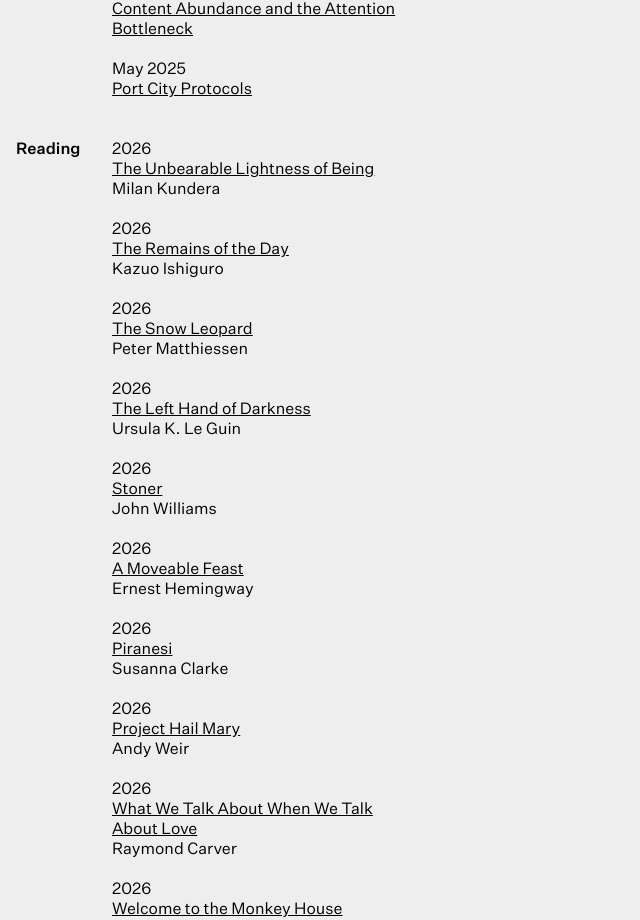
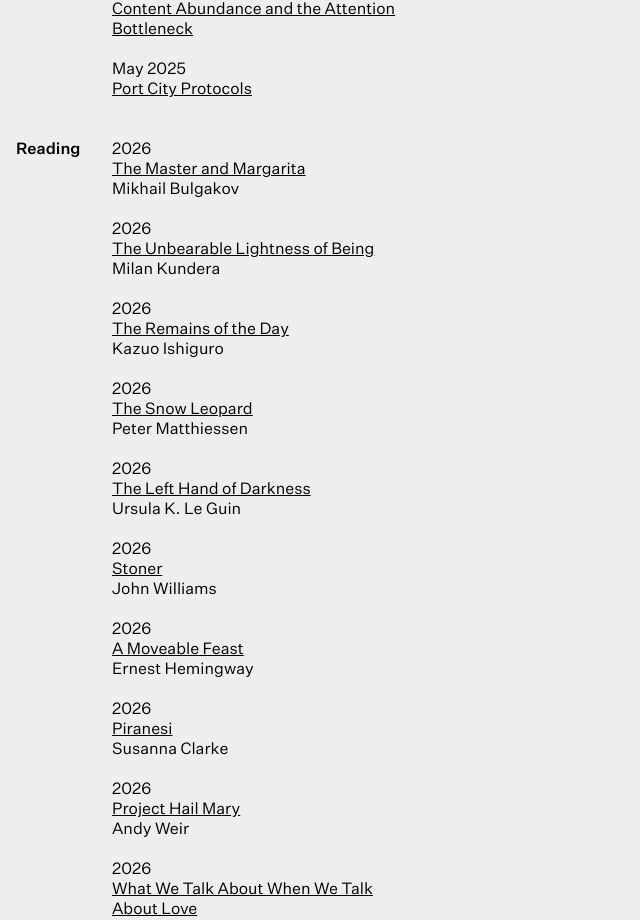
Before and after one commit to tbtstl/tbtstl, a Next.js app: page / in a window 1280 px wide. Shown: the part 898-1818 px from the top of the page, without its empty margins (0-640 px from the left). Built offline with nearby package versions, Linux system fonts and the light colour scheme.

Commit message:
Add Master and Margarita to reading list

```diff
--- a/pages/index.tsx
+++ b/pages/index.tsx
@@ -15,6 +15,13 @@
 }
 
 const BOOKS: Book[] = [
+  {
+    title: 'The Master and Margarita',
+    author: 'Mikhail Bulgakov',
+    rating: '',
+    year: '2026',
+    href: 'https://www.amazon.com/Master-Margarita-Mikhail-Bulgakov/dp/0143108271',
+  },
   {
     title: 'The Unbearable Lightness of Being',
     author: 'Milan Kundera',
```
